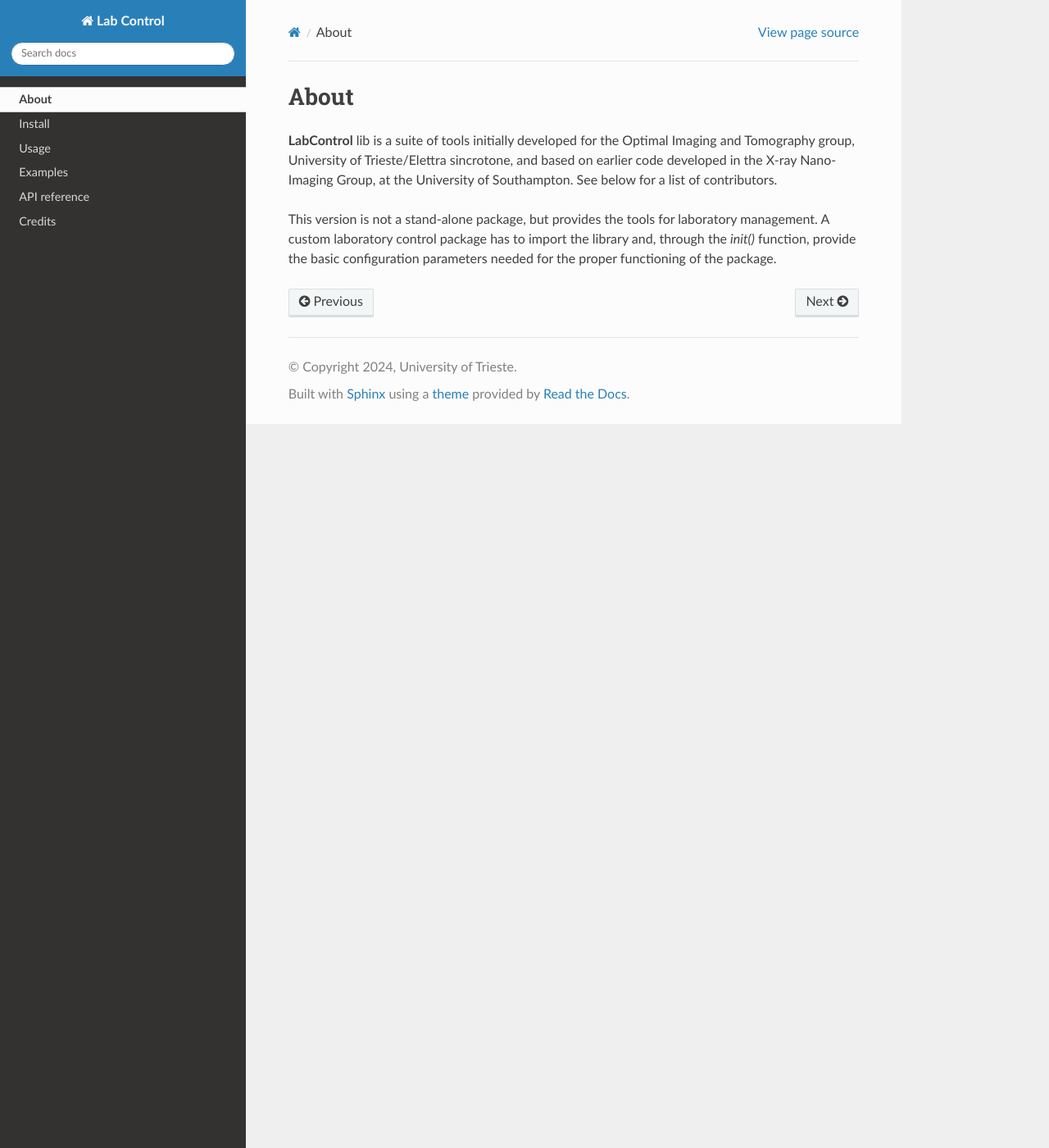
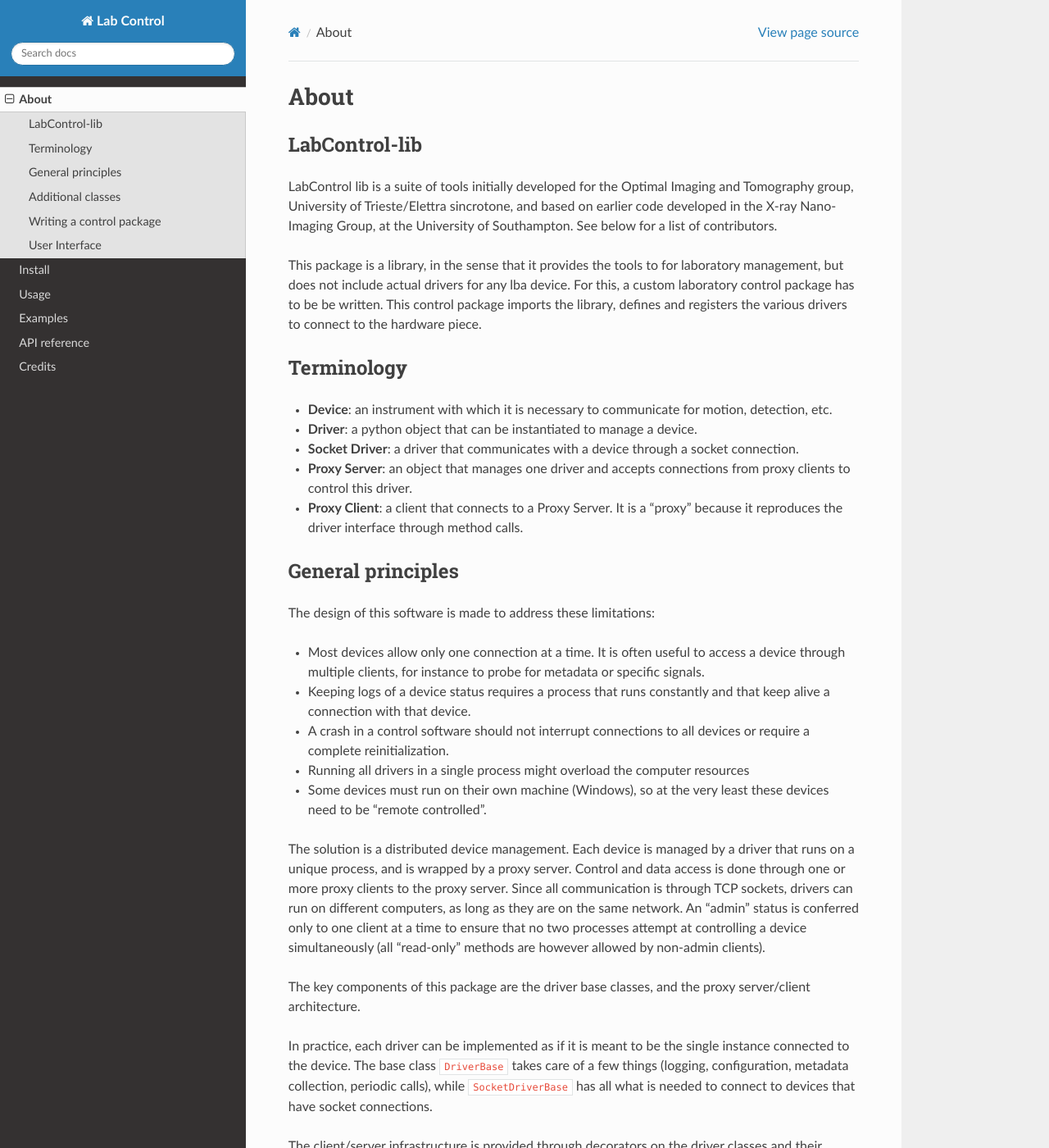
Before and after one commit to optimato/lab-control-lib, a Sphinx documentation site: the page built from docs/source/about.rst, in a window 1280 px wide and 1400 px high. Shown: the whole window at 82% size. Built offline with Sphinx 7.4.7 and the Read the Docs theme 2.0.0, drawn with Linux system fonts in a browser that asks for light colours; the version number could not be read and is left out; some of the changed text lies outside the part shown.

Commit message:
about update

```diff
--- a/docs/source/about.rst
+++ b/docs/source/about.rst
@@ -2,10 +2,64 @@
 About
 =====
 
-**LabControl** lib is a suite of tools initially developed for the Optimal Imaging and Tomography group, University of Trieste/Elettra sincrotone, and based on earlier code developed in the X-ray Nano-Imaging Group, at the University of Southampton. See below for a list of contributors.
+LabControl-lib
+==============
 
-This version is not a stand-alone package, but provides the tools for laboratory management. A custom laboratory control package has to import the library and, through the `init()` function, provide the basic configuration parameters needed for the proper functioning of the package.
+LabControl lib is a suite of tools initially developed for the Optimal Imaging and Tomography group, University of Trieste/Elettra sincrotone, and based on earlier code developed in the X-ray Nano-Imaging Group, at the University of Southampton. See below for a list of contributors.
 
+This package is a library, in the sense that it provides the tools to for laboratory management, but does not include actual drivers for any lba device. For this, a custom laboratory control package has to be be written. This control package imports the library, defines and registers the various drivers to connect to the hardware piece.
+
+Terminology
+===========
+
+* **Device**: an instrument with which it is necessary to communicate for motion, detection, etc.
+* **Driver**: a python object that can be instantiated to manage a device.
+* **Socket Driver**: a driver that communicates with a device through a socket connection.
+* **Proxy Server**: an object that manages one driver and accepts connections from proxy clients to control this driver.
+* **Proxy Client**: a client that connects to a Proxy Server. It is a "proxy" because it reproduces the driver interface through method calls.
+
+General principles
+==================
+
+The design of this software is made to address these limitations:
+
+* Most devices allow only one connection at a time. It is often useful to access a device through multiple clients, for instance to probe for metadata or specific signals.
+* Keeping logs of a device status requires a process that runs constantly and that keep alive a connection with that device.
+* A crash in a control software should not interrupt connections to all devices or require a complete reinitialization.
+* Running all drivers in a single process might overload the computer resources
+* Some devices must run on their own machine (Windows), so at the very least these devices need to be "remote controlled".
+
+The solution is a distributed device management. Each device is managed by a driver that runs on a unique process, and is wrapped by a proxy server. Control and data access is done through one or more proxy clients to the proxy server. Since all communication is through TCP sockets, drivers can run on different computers, as long as they are on the same network. An "admin" status is conferred only to one client at a time to ensure that no two processes attempt at controlling a device simultaneously (all "read-only" methods are however allowed by non-admin clients).
+
+The key components of this package are the driver base classes, and the proxy server/client architecture.
+
+In practice, each driver can be implemented as if it is meant to be the single instance connected to the device. The base class ``DriverBase`` takes care of a few things (logging, configuration, metadata collection, periodic calls), while ``SocketDriverBase`` has all what is needed to connect to devices that have socket connections.
+
+The client/server infrastructure is provided through decorators on the driver classes and their exposed methods. These decorators are provided by the module ``proxydevice``. All drivers that can be provided as servers are decorated with ``@proxydevice``, and methods are made remotely accessible with the method decorator ``@proxycall``. See the module doc for more info.
+
+Additional classes
+==================
+
+Devices normally fall in two main categories: motion devices, and detectors. There  is therefore a high-level class ``Motor`` meant to provide access to the underlying device through a common interface (with methods inspired from the ``spec`` language). For detectors, the common interface is ``CameraBase``, which is a subclass of DriverBase. The hope is to make instances of ``Motor`` and ``CameraBase`` subclasses sufficient for everyday use.
+
+An additional driver called ``Manager`` is also defined in this library. The manager is a "driver" in the sense that it is part of the classes that are accessed through proxy clients. Manager takes care of metadata collection and scan and file numbering and naming conventions. See ``manager.py`` for more info.
+
+Writing a control package
+=========================
+
+The ``init()`` method has to be called early to inform the library of the most important parameters for its functioning, namely
+
+ * the name of the lab (for identification and access to configuration files)
+ * the names and IP addresses of the relevant computers on the LAN, to identify the platform where the package is being run.
+ * the physical path where data will be saved
+ * the address of the manager driver
+
+User Interface
+==============
+
+The ``ui`` subpackage provides some tools for user interface.
+
+TBC
 
 .. contents:: Contents:
    :local:
```
